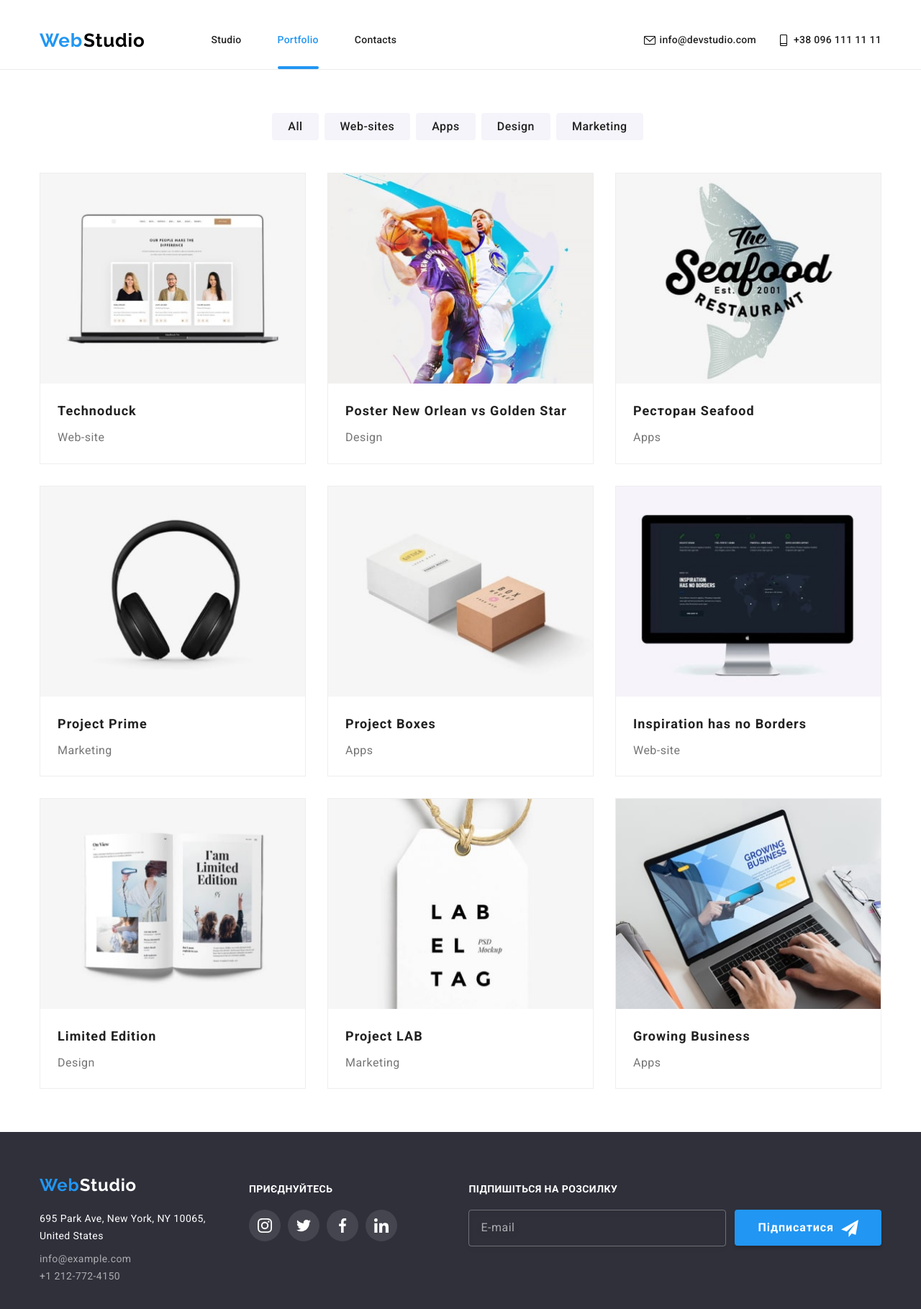
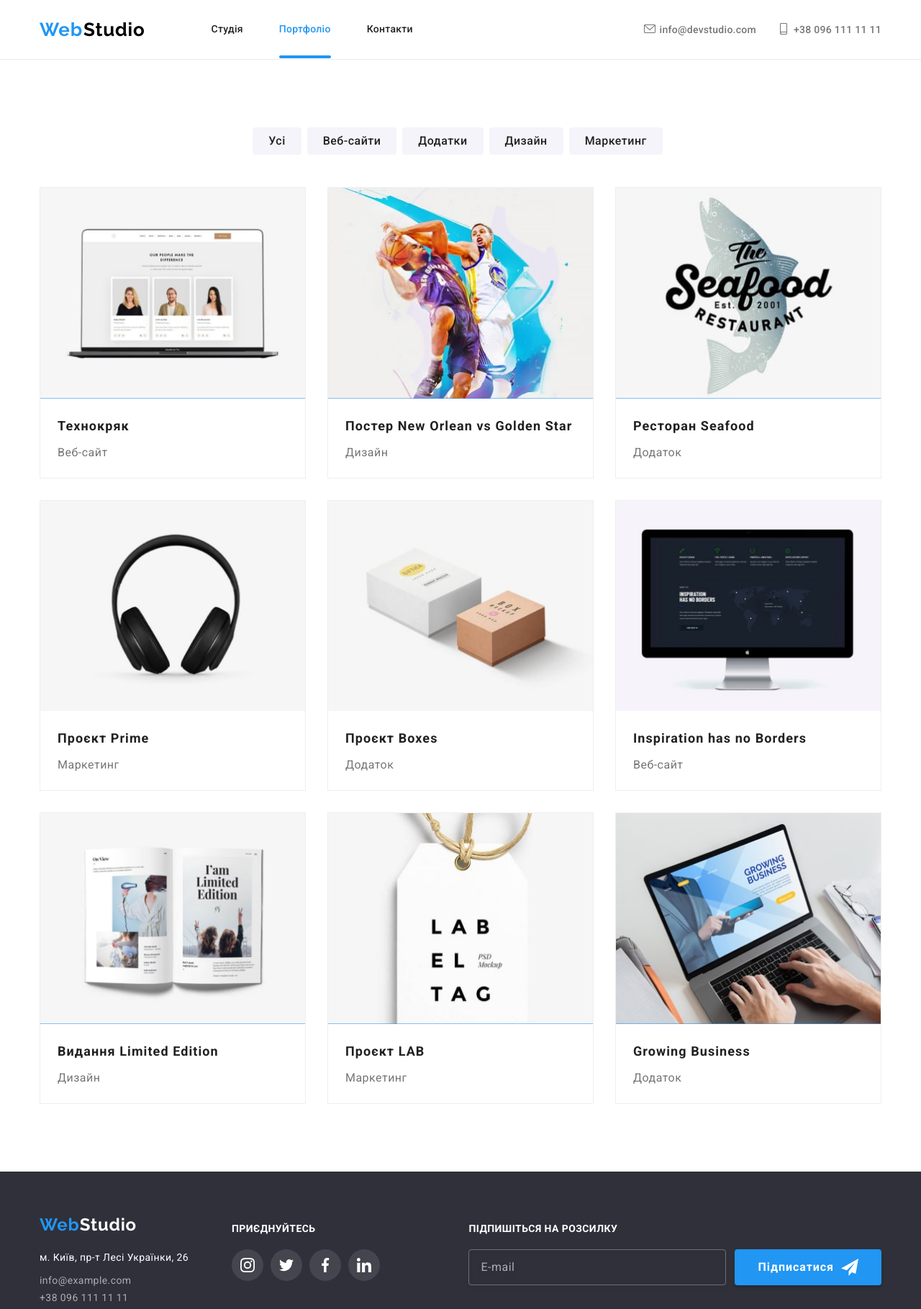
Before and after one commit to DimaMarkow/goit-markup-hw-08, a plain HTML site: page portfolio.html in a window 1280 px wide. Shown: the top 1819 px of the page at 72% size. Drawn offline with nearby package versions, Linux system fonts and the light colour scheme.

Commit message:
Внес правки после проверки ментором

```diff
--- a/portfolio.html
+++ b/portfolio.html
@@ -30,13 +30,13 @@
 				</a>
 
 				<button class="menu-open" type="button">
-					<svg width="24" height="16"><use href="./image/icons.svg#icon-menu_24px"</svg>
+					<svg width="24" height="16"><use href="./image/icons.svg#icon-menu_24px"></use></svg>
 				</button>
 				<div class="mob-menu is-hidden">
 					<div class="container">
 						<nav class="menu-mob__navigation">
 							<button class="menu-close" type="button">
-								<svg width="19" height="19"><use href="./image/icons.svg#icon-close_24px"</svg>
+								<svg width="19" height="19"><use href="./image/icons.svg#icon-close_24px"></use></svg>
 							</button>
 							<ul class="menu-mob__list">
 								<li class="item">
@@ -89,10 +89,10 @@
 						</a>
 						<ul class="navigation__list">
 							<li class="item">
-								<a href="./" class="navigation__link">Studio</a>
+								<a href="./" class="navigation__link">Студія</a>
 							</li>
-							<li class="item"><a href="./portfolio.html" class="navigation__link current">Portfolio</a></li>
-							<li class="item"><a href="" class="navigation__link">Contacts</a></li>
+							<li class="item"><a href="./portfolio.html" class="navigation__link current">Портфоліо</a></li>
+							<li class="item"><a href="" class="navigation__link">Контакти</a></li>
 						</ul>
 					</nav>
 					<ul class="contacts">
@@ -122,11 +122,11 @@
 				<h2 class="visually-hidden title">portfolio</h2>
 				<div class="container">
 					<div class="filter__list">
-						<button type="button" class="filter__button">All</button>
-						<button type="button" class="filter__button">Web-sites</button>
-						<button type="button" class="filter__button">Apps</button>
-						<button type="button" class="filter__button">Design</button>
-						<button type="button" class="filter__button">Marketing</button>
+						<button type="button" class="filter__button">Усі</button>
+						<button type="button" class="filter__button">Веб-сайти</button>
+						<button type="button" class="filter__button">Додатки</button>
+						<button type="button" class="filter__button">Дизайн</button>
+						<button type="button" class="filter__button">Маркетинг</button>
 					</div>
 					<ul class="card-set">
 						<li class="item">
@@ -157,8 +157,8 @@
 									</div>
 								</div>
 								<div class="card__content">
-									<h3 class="card__header">Technoduck</h3>
-									<p class="card__text">Web-site</p>
+									<h3 class="card__header">Технокряк</h3>
+									<p class="card__text">Веб-сайт</p>
 								</div>
 							</article>
 						</li>
@@ -195,8 +195,8 @@
 									</div>
 								</div>
 								<div class="card__content">
-									<h3 class="card__header">Poster New Orlean vs Golden Star</h3>
-									<p class="card__text">Design</p>
+									<h3 class="card__header">Постер New Orlean vs Golden Star</h3>
+									<p class="card__text">Дизайн</p>
 								</div>
 							</article>
 						</li>
@@ -229,7 +229,7 @@
 								</div>
 								<div class="card__content">
 									<h3 class="card__header">Ресторан Seafood</h3>
-									<p class="card__text">Apps</p>
+									<p class="card__text">Додаток</p>
 								</div>
 							</article>
 						</li>
@@ -261,8 +261,8 @@
 									</div>
 								</div>
 								<div class="card__content">
-									<h3 class="card__header">Project Prime</h3>
-									<p class="card__text">Marketing</p>
+									<h3 class="card__header">Проєкт Prime</h3>
+									<p class="card__text">Маркетинг</p>
 								</div>
 							</article>
 						</li>
@@ -294,8 +294,8 @@
 									</div>
 								</div>
 								<div class="card__content">
-									<h3 class="card__header">Project Boxes</h3>
-									<p class="card__text">Apps</p>
+									<h3 class="card__header">Проєкт Boxes</h3>
+									<p class="card__text">Додаток</p>
 								</div>
 							</article>
 						</li>
@@ -327,7 +327,7 @@
 								</div>
 								<div class="card__content">
 									<h3 class="card__header">Inspiration has no Borders</h3>
-									<p class="card__text">Web-site</p>
+									<p class="card__text">Веб-сайт</p>
 								</div>
 							</article>
 						</li>
@@ -359,8 +359,8 @@
 									</div>
 								</div>
 								<div class="card__content">
-									<h3 class="card__header">Limited Edition</h3>
-									<p class="card__text">Design</p>
+									<h3 class="card__header">Видання Limited Edition</h3>
+									<p class="card__text">Дизайн</p>
 								</div>
 							</article>
 						</li>
@@ -392,8 +392,8 @@
 									</div>
 								</div>
 								<div class="card__content">
-									<h3 class="card__header">Project LAB</h3>
-									<p class="card__text">Marketing</p>
+									<h3 class="card__header">Проєкт LAB</h3>
+									<p class="card__text">Маркетинг</p>
 								</div>
 							</article>
 						</li>
@@ -426,7 +426,7 @@
 								</div>
 								<div class="card__content">
 									<h3 class="card__header">Growing Business</h3>
-									<p class="card__text">Apps</p>
+									<p class="card__text">Додаток</p>
 								</div>
 							</article>
 						</li>
@@ -444,14 +444,10 @@
 							<span>Studio</span>
 						</a>
 						<address class="address">
-							<p class="address__text">
-								695 Park Ave, New York, NY 10065,
-								<br />
-								United States
-							</p>
+							<p class="address__text">м. Київ, пр-т Лесі Українки, 26</p>
 							<ul>
 								<li><a href="mailto:info@example.com" class="address__link link">info@example.com</a></li>
-								<li><a href="tel:+121277241d50" class="address__link link">+1 212-772-4150</a></li>
+								<li><a href="tel:+121277241d50" class="address__link link">+38 096 111 11 11</a></li>
 							</ul>
 						</address>
 					</div>
--- a/sass/base/_section.scss
+++ b/sass/base/_section.scss
@@ -1,6 +1,11 @@
 .section {
 	padding-top: 60px;
 	padding-bottom: 60px;
+
+	@media screen and (min-width: 1200px) {
+		padding-top: 94px;
+		padding-bottom: 94px;
+	}
 }
 
 .section-no-padding {
--- a/sass/components/_title.scss
+++ b/sass/components/_title.scss
@@ -6,9 +6,10 @@
 	line-height: 1.17;
 	text-align: center;
 	letter-spacing: 0.03em;
-	margin-bottom: 50px;
+	margin-bottom: 30px;
 
-	@media screen and (min-width: 768px) {
+	@media screen and (min-width: 1200px) {
 		font-size: 36px;
+		margin-bottom: 50px;
 	}
 }
--- a/sass/layouts/_benefits.scss
+++ b/sass/layouts/_benefits.scss
@@ -38,7 +38,7 @@
 
 .benefits__subtitle {
 	color: var(--title-text-color);
-	// text-align: center;
+	text-align: center;
 	font-style: normal;
 	font-weight: 700;
 	font-size: 14px;
@@ -46,6 +46,10 @@
 	letter-spacing: 0.03em;
 	text-transform: uppercase;
 	margin-bottom: 10px;
+
+	@media screen and (min-width: 768px) {
+		text-align: left;
+	}
 }
 
 .benefits__text {
--- a/sass/layouts/_clients.scss
+++ b/sass/layouts/_clients.scss
@@ -2,10 +2,7 @@
 	display: flex;
 	flex-wrap: wrap;
 	justify-content: center;
-
-	@media screen and (min-width: 768px) {
-		margin: -15px;
-	}
+	margin: -15px;
 }
 
 .clients__item {
--- a/sass/layouts/_filter.scss
+++ b/sass/layouts/_filter.scss
@@ -44,3 +44,17 @@
 		cursor: pointer;
 	}
 }
+
+.filter.section {
+	@media screen and (max-width: 767px) {
+		padding: 60px 0px 45px 0px;
+	}
+
+	@media screen and (min-width: 768px) {
+		padding: 60px 0px;
+	}
+
+	@media screen and (min-width: 1200px) {
+		padding: 94px 0px;
+	}
+}
--- a/sass/layouts/_header.scss
+++ b/sass/layouts/_header.scss
@@ -1,6 +1,6 @@
 .header {
 	border-bottom: 1px solid #ececec;
-	padding-top: 16px;
+	// padding-top: 16px;
 	// padding-bottom: 16px;
 }
 
@@ -236,7 +236,10 @@
 	display: flex;
 	display: block;
 	position: relative;
-	margin-bottom: 10px;
+	// margin-top: 5px;
+	// margin-bottom: 5px;
+
+	fill: #757575;
 
 	@media screen and (min-width: 1200px) {
 		padding-top: 32px;
@@ -246,11 +249,6 @@
 	}
 
 	color: var(--title-text-color);
-
-	font-weight: 500;
-	font-size: 14px;
-	line-height: 1.14;
-	letter-spacing: 0.02em;
 
 	transition-property: color;
 	transition-duration: 250ms;
@@ -264,6 +262,23 @@
 
 .contacts__text {
 	margin-left: 22px;
+
+	font-style: normal;
+	font-weight: 500;
+	font-size: 12px;
+	line-height: 1.14;
+	letter-spacing: 0.02em;
+
+	color: #757575;
+
+	&:hover,
+	&:focus {
+		color: var(--accent);
+	}
+
+	@media screen and (min-width: 1200px) {
+		font-size: 14px;
+	}
 }
 
 .contacts__icon {
```
Also changed, not shown: index.html (+23 -32 lines), css/main.css, css/main.min.css, 2 other files.
